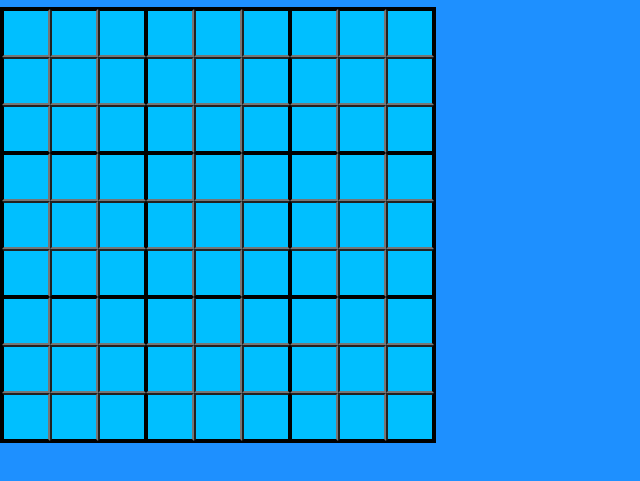
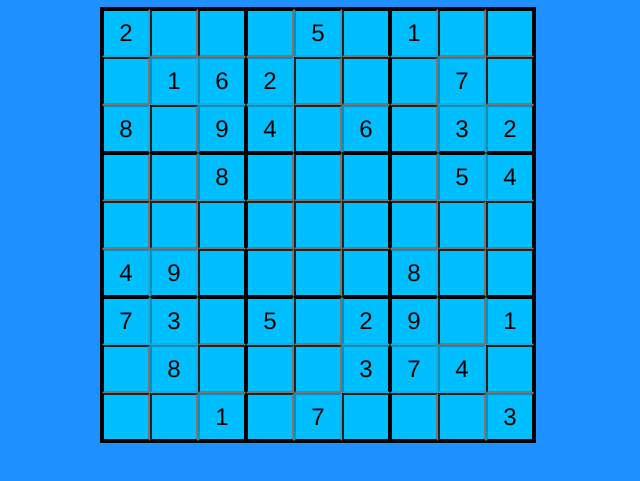
Before and after one commit to Sneezynam3/sudoku, a plain HTML site: page index.html in a window 1280 px wide. Shown: the part 63-544 px from the top of the page, without its empty margins (0-640 px from the left). Drawn offline with nearby package versions, Linux system fonts and the light colour scheme.

Commit message:
Game
Added numbers of existing sudoku puzzle for challenger.

```diff
--- a/assets/style.css
+++ b/assets/style.css
@@ -4,11 +4,13 @@ body {
 
 table {
   border: 2px solid #000000;
+  margin-left: 100px;
 }
 
 td{
   text-align: center;
   vertical-align: middle;
+
 }
 
 input{
--- a/index.html
+++ b/index.html
@@ -1,71 +1,72 @@
 <!DOCTYPE html>
 <html lang="en">
 <head>
-  <meta charset="utf-8">
+
   <title>Sudoku</title>
+    <meta charset="utf-8">
     <link rel="stylesheet" href="https://maxcdn.bootstrapcdn.com/bootstrap/3.3.7/css/bootstrap.min.css" integrity="sha384-BVYiiSIFeK1dGmJRAkycuHAHRg32OmUcww7on3RYdg4Va+PmSTsz/K68vbdEjh4u" crossorigin="anonymous">
-
     <link href="../sudoku/assets/style.css" rel="stylesheet" type="text/css">
 
 </head>
+
 <body>
 <h1>Welcome to Sudoku</h1>
 
 <table>
   <tr>
-    <td><input id="cell-0" type="text" ></td>
+    <td><input id="cell-0" type="text" value="2" disabled=""></td>
     <td><input id="cell-1" type="text" ></td>
     <td><input id="cell-2" type="text" ></td>
 
     <td><input id="cell-3" type="text" ></td>
-    <td><input id="cell-4" type="text" ></td>
+    <td><input id="cell-4" type="text" value="5" disabled=""></td>
     <td><input id="cell-5" type="text" ></td>
 
-    <td><input id="cell-6" type="text" ></td>
+    <td><input id="cell-6" type="text" value="1" disabled=""></td>
     <td><input id="cell-7" type="text" ></td>
     <td><input id="cell-8" type="text" ></td>
   </tr>
 
   <tr>
     <td><input id="cell-9" type="text"  ></td>
-    <td><input id="cell-10" type="text" ></td>
-    <td><input id="cell-11" type="text" ></td>
+    <td><input id="cell-10" type="text" value="1" disabled=""></td>
+    <td><input id="cell-11" type="text" value="6" disabled=""></td>
 
-    <td><input id="cell-12" type="text" ></td>
+    <td><input id="cell-12" type="text" value="2" disabled=""></td>
     <td><input id="cell-13" type="text" ></td>
     <td><input id="cell-14" type="text" ></td>
 
     <td><input id="cell-15" type="text" ></td>
-    <td><input id="cell-16" type="text" ></td>
+    <td><input id="cell-16" type="text" value="7" disabled=""></td>
     <td><input id="cell-17" type="text" ></td>
   </tr>
 
   <tr>
-    <td><input id="cell-18" type="text" ></td>
+    <td><input id="cell-18" type="text" value="8" disabled=""></td>
     <td><input id="cell-19" type="text" ></td>
-    <td><input id="cell-20" type="text" ></td>
+    <td><input id="cell-20" type="text" value="9" disabled=""></td>
 
-    <td><input id="cell-21" type="text" ></td>
+    <td><input id="cell-21" type="text" value="4" disabled=""></td>
     <td><input id="cell-22" type="text" ></td>
-    <td><input id="cell-23" type="text" ></td>
+    <td><input id="cell-23" type="text" value="6" disabled=""></td>
 
     <td><input id="cell-24" type="text" ></td>
-    <td><input id="cell-25" type="text" ></td>
-    <td><input id="cell-26" type="text" ></td>
+    <td><input id="cell-25" type="text" value="3" disabled=""></td>
+    <td><input id="cell-26" type="text" value="2" disabled=""></td>
   </tr>
 
   <tr>
     <td><input id="cell-27" type="text" ></td>
     <td><input id="cell-28" type="text" ></td>
-    <td><input id="cell-29" type="text" ></td>
+    <td><input id="cell-29" type="text" value="8" disabled=""></td>
 
     <td><input id="cell-30" type="text" ></td>
     <td><input id="cell-31" type="text" ></td>
     <td><input id="cell-32" type="text" ></td>
 
     <td><input id="cell-33" type="text" ></td>
-    <td><input id="cell-34" type="text" ></td>
-    <td><input id="cell-35" type="text" ></td>
+    <td><input id="cell-34" type="text" value="5" disabled=""></td>
+    <td><input id="cell-35" type="text" value="4" disabled=""></td>
   </tr>
 
   <tr>
@@ -83,60 +84,70 @@
   </tr>
 
   <tr>
-    <td><input id="cell-45" type="text" ></td>
-    <td><input id="cell-46" type="text" ></td>
+    <td><input id="cell-45" type="text" value="4" disabled=""></td>
+    <td><input id="cell-46" type="text" value="9" disabled=""></td>
     <td><input id="cell-47" type="text" ></td>
 
     <td><input id="cell-48" type="text" ></td>
     <td><input id="cell-49" type="text" ></td>
     <td><input id="cell-50" type="text" ></td>
 
-    <td><input id="cell-51" type="text" ></td>
+    <td><input id="cell-51" type="text" value="8" disabled=""></td>
     <td><input id="cell-52" type="text" ></td>
     <td><input id="cell-53" type="text" ></td>
   </tr>
 
   <tr>
-    <td><input id="cell-54" type="text" ></td>
-    <td><input id="cell-55" type="text" ></td>
+    <td><input id="cell-54" type="text" value="7" disabled=""></td>
+    <td><input id="cell-55" type="text" value="3" disabled=""></td>
     <td><input id="cell-56" type="text" ></td>
 
-    <td><input id="cell-57" type="text" ></td>
+    <td><input id="cell-57" type="text" value="5" disabled=""></td>
     <td><input id="cell-58" type="text" ></td>
-    <td><input id="cell-59" type="text" ></td>
+    <td><input id="cell-59" type="text" value="2" disabled=""></td>
 
-    <td><input id="cell-60" type="text" ></td>
+    <td><input id="cell-60" type="text" value="9" disabled=""></td>
     <td><input id="cell-61" type="text" ></td>
-    <td><input id="cell-62" type="text" ></td>
+    <td><input id="cell-62" type="text" value="1" disabled=""></td>
   </tr>
 
   <tr>
     <td><input id="cell-63" type="text" ></td>
-    <td><input id="cell-64" type="text" ></td>
+    <td><input id="cell-64" type="text" value="8" disabled=""></td>
     <td><input id="cell-65" type="text" ></td>
 
     <td><input id="cell-66" type="text" ></td>
     <td><input id="cell-67" type="text" ></td>
-    <td><input id="cell-68" type="text" ></td>
+    <td><input id="cell-68" type="text" value="3" disabled=""></td>
 
-    <td><input id="cell-69" type="text" ></td>
-    <td><input id="cell-70" type="text" ></td>
+    <td><input id="cell-69" type="text" value="7" disabled=""></td>
+    <td><input id="cell-70" type="text" value="4" disabled=""></td>
     <td><input id="cell-71" type="text" ></td>
   </tr>
 
   <tr>
     <td><input id="cell-72" type="text" ></td>
     <td><input id="cell-73" type="text" ></td>
-    <td><input id="cell-74" type="text" ></td>
+    <td><input id="cell-74" type="text" value="1" disabled=""></td>
 
     <td><input id="cell-75" type="text" ></td>
-    <td><input id="cell-76" type="text" ></td>
+    <td><input id="cell-76" type="text" value="7" disabled=""></td>
     <td><input id="cell-77" type="text" ></td>
 
     <td><input id="cell-78" type="text" ></td>
     <td><input id="cell-79" type="text" ></td>
-    <td><input id="cell-80" type="text" ></td>
+    <td><input id="cell-80" type="text" value="3" disabled=""></td>
   </tr>
 </table>
+
+
+
+
+
+
+
+
+
+
 </body>
 </html>
```
